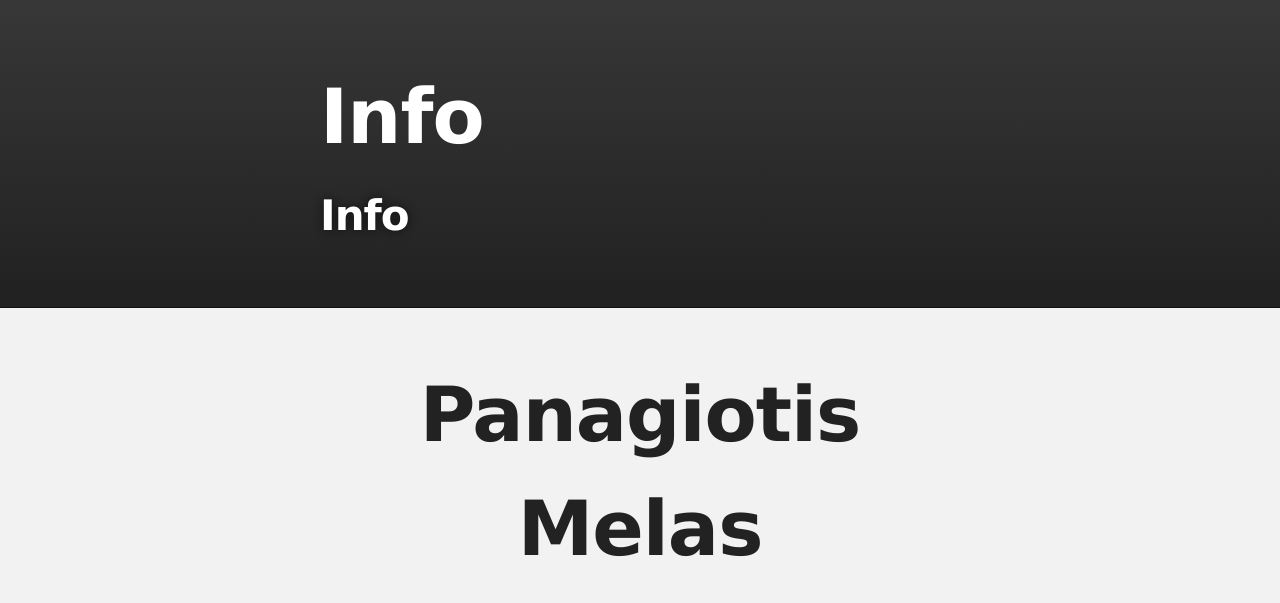
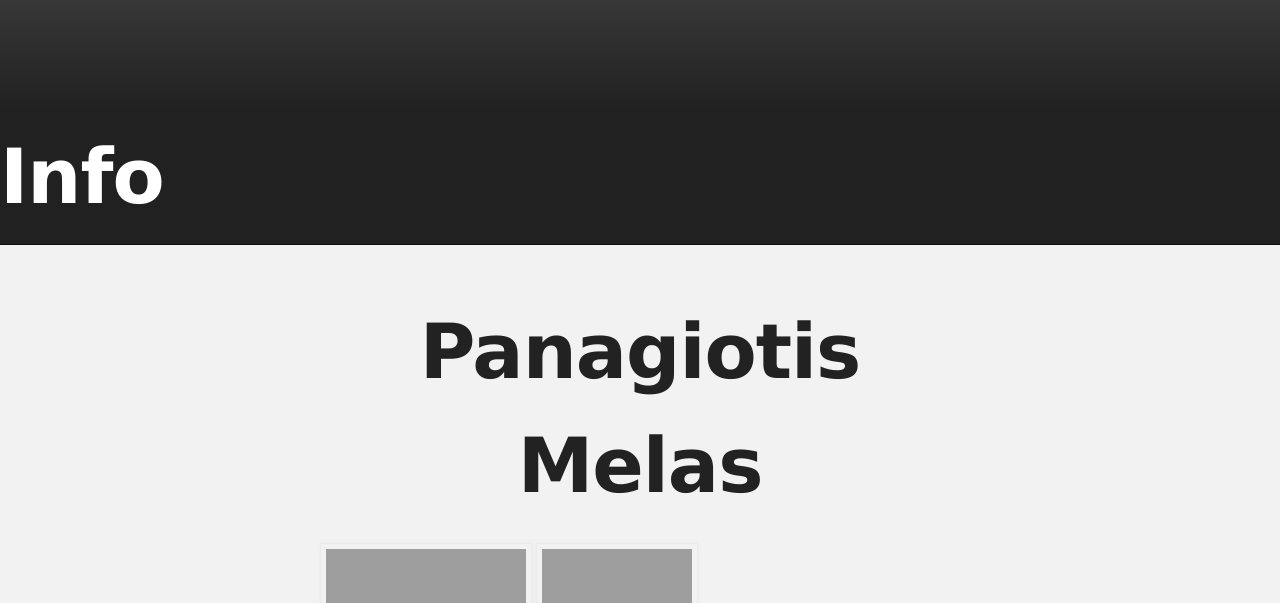
Before and after one commit to MelasGR/melasgr.github.io, a plain HTML site: page info.html in a window 1280 px wide. Shown: the top 603 px of the page. Drawn offline with Linux system fonts and the light colour scheme; grey boxes are pictures that could not be loaded.

Commit message:
Update info.html

```diff
--- a/info.html
+++ b/info.html
@@ -25,13 +25,15 @@ h1 {
     <div id="header_wrap" class="outer">
         <header class="inner">
           <!--<a id="forkme_banner" href="https://github.com/MelasGR">View on GitHub</a>-->
-<h1><font color="#FFFFFF">Info</h1>
-          <h1 id="project_title">Info</h1>
+
+          <h1 id="project_title"></h1>
           <h2 id="project_tagline"></h2>
 
 
         </header>
     </div>
+
+    <h1><font color="#FFFFFF">Info</h1>
 
     <!-- MAIN CONTENT -->
 
```
